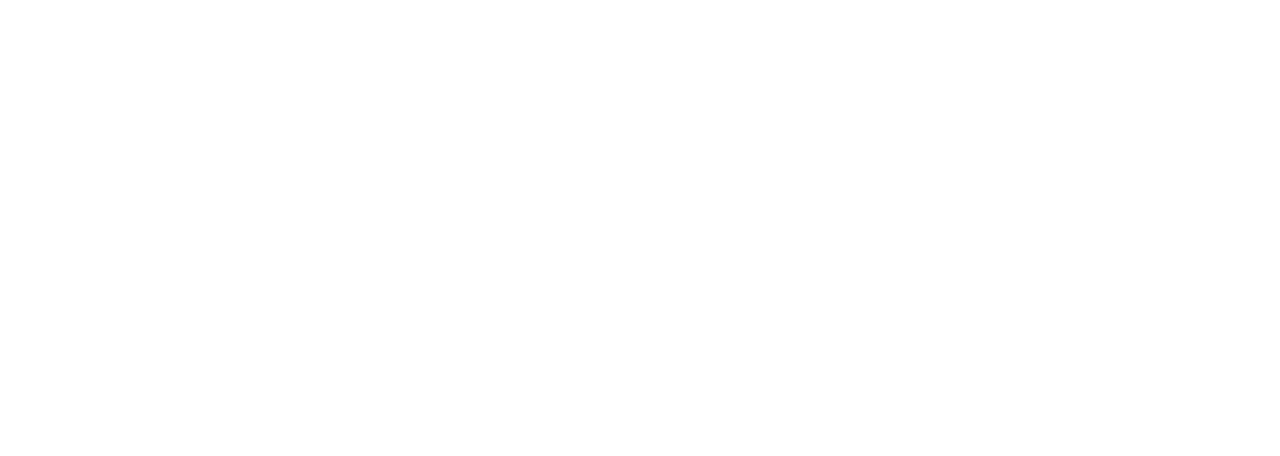
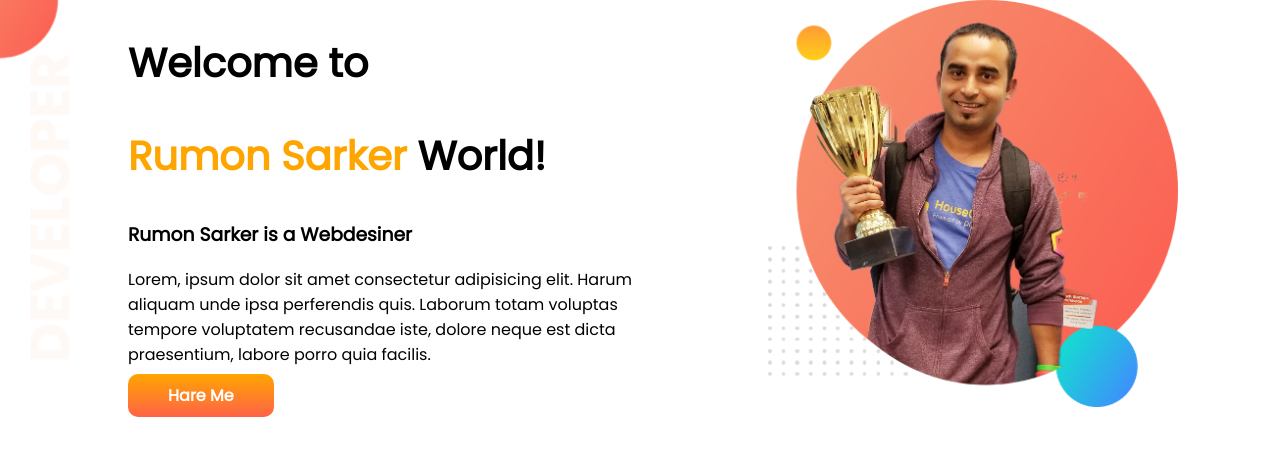
Before and after one commit to Rumon-Sarker/1st-portfolio-webside, a plain HTML site: page index.html in a window 1280 px wide. Drawn offline with Linux system fonts and the light colour scheme.

Commit message:
top banner added

```diff
--- a/index.html
+++ b/index.html
@@ -1,14 +1,40 @@
 <!DOCTYPE html>
 <html lang="en">
+
 <head>
     <meta charset="UTF-8">
     <meta http-equiv="X-UA-Compatible" content="IE=edge">
     <meta name="viewport" content="width=device-width, initial-scale=1.0">
+    <link rel="preconnect" href="https://fonts.googleapis.com">
+    <link rel="preconnect" href="https://fonts.gstatic.com" crossorigin>
+    <link href="https://fonts.googleapis.com/css2?family=Poppins&display=swap" rel="stylesheet">
     <title>Rumon portflio</title>
     <link rel="stylesheet" href="style.css">
 
 </head>
+
 <body>
+    <section  class="top-banner">
+        <div class="half-width">
+
+            <h1>Welcome to</h1>
+            <h1><span class="orange-color">Rumon Sarker </span> World!</h1>
+            <h3>Rumon Sarker is a Webdesiner</h3>
+            <p>Lorem, ipsum dolor sit amet consectetur adipisicing elit. Harum aliquam unde ipsa perferendis quis.
+                Laborum
+                totam voluptas tempore voluptatem recusandae iste, dolore neque est dicta praesentium, labore porro quia
+                facilis.</p>
+
+                <a class="link-button" target="_blank" href="Hare Me"> Hare Me</a>
+        </div>
+        <div class="half-width">
+
+            <img src="images/jhankar.png" alt="">
+
+        </div>
+    </section>
+
 
 </body>
+
 </html>
--- a/style.css
+++ b/style.css
@@ -0,0 +1,36 @@
+body{
+    font-family: 'Poppins', sans-serif;
+    margin: 0;
+}
+
+h1{
+    font-size: 40px;
+}
+.orange-color{
+    color: orange;
+}
+section{
+    display: flex;
+}
+.half-width{
+    width: 50%;
+    padding-left: 10% ;
+}
+.half-width img{
+    width: 80%;
+}
+.link-button{
+
+    background-image: linear-gradient(orange, tomato);
+    font-weight: bold;
+    text-decoration: none;
+    padding: 10px 40px;
+    border-radius: 10px;
+    color: white;
+    font-size:700;
+}
+.top-banner{
+    background-image: url(images/top-banner.png);
+    background-repeat: no-repeat;
+
+}
```
Also changed, not shown: images/dream-bg.png (added), images/exp-bg.png (added), images/jhankar.png (added), images/jhankar2.png (added), images/my-bg.png (added), images/my-bg2.png (added), images/top-banner.png (added), 7 other files.
